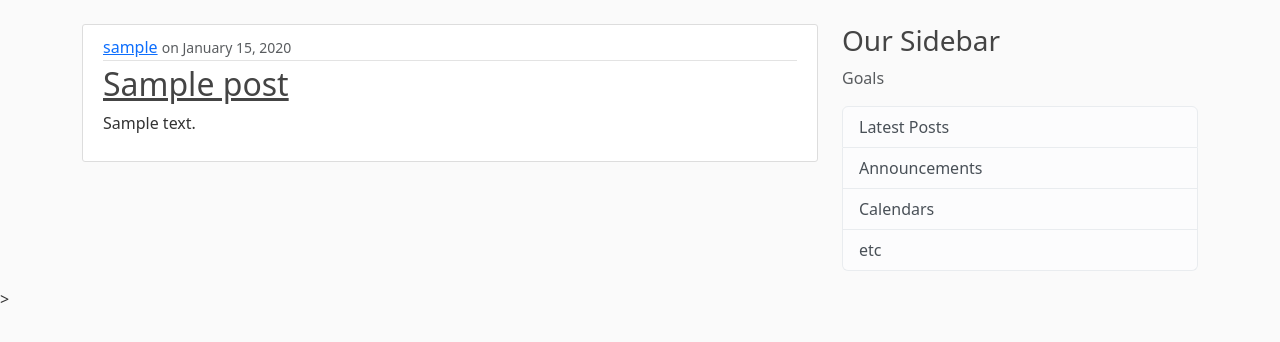
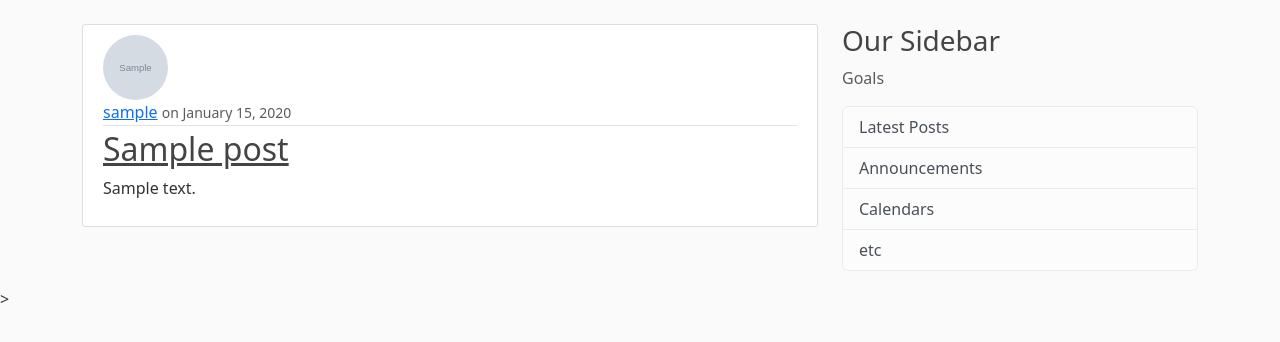
Before and after one commit to Al-ameen12/Django-blog, a Django app: page / in a window 1280 px wide. Shown: the part 56-398 px from the top of the page. Run offline with Django 5.2, Linux system fonts and the light colour scheme; tables that the repository leaves empty hold one stand-in row (values such as "Sample post"); grey boxes marked "Sample" are stand-in pictures.

Commit message:
displayed the image of the blog post author

```diff
--- a/django_project/blog/templates/blog/home.html
+++ b/django_project/blog/templates/blog/home.html
@@ -2,6 +2,7 @@
 {% block content %}
 {% for post in posts %}
 <article class="media content-section">
+    <img src="{{ post.author.profile.image.url }}" alt="" class="rounded-circle article-img">
     <div class="media-body">
         <div class="article-metadata">
             <a class="mr-2" href="#">{{ post.author }}</a>
```
